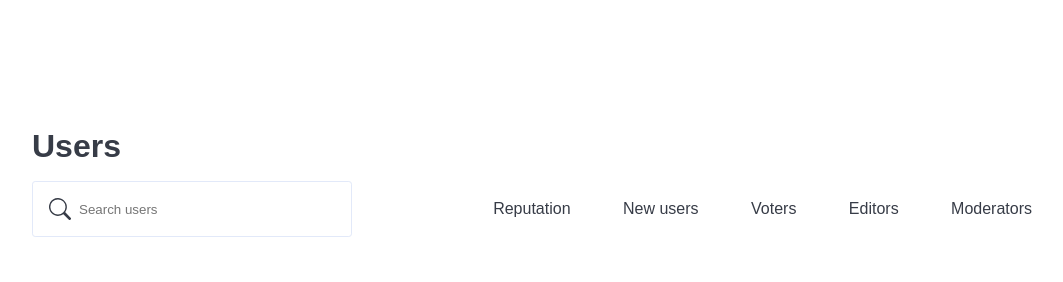
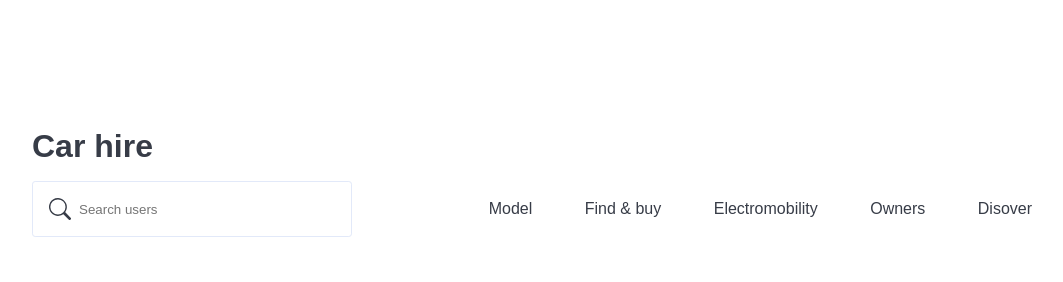
Before and after one commit to dylut2000/ui_for_fun, a plain HTML site: page Lucky1/index.html in a window 1280 px wide. Shown: the top 282 px of the page, without its empty margins (96-1159 px from the left). Drawn offline with Linux system fonts and the light colour scheme.

Commit message:
navbar update

```diff
--- a/Lucky1/index.html
+++ b/Lucky1/index.html
@@ -13,7 +13,7 @@
 </head>
 <body>
     <header>
-        <span class="title">Users</span>
+        <span class="title">Car hire</span>
         <nav>
           <div class="search">
             <svg
@@ -31,11 +31,11 @@
             <input type="text" placeholder="Search users" />
           </div>
           <ul class="link">
-            <li>Reputation</li>
-            <li>New users</li>
-            <li>Voters</li>
-            <li>Editors</li>
-            <li>Moderators</li>
+            <li>Model</li>
+            <li>Find & buy</li>
+            <li>Electromobility</li>
+            <li>Owners</li>
+            <li>Disover</li>
           </ul>
         </nav>
       </header>
```
